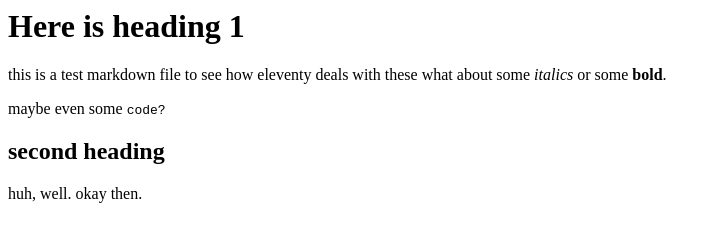
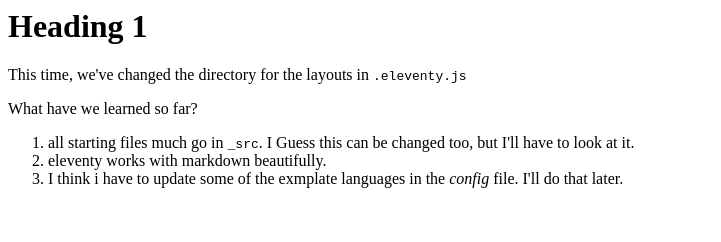
Before and after one commit to henryisbackonline/eleventy, an Eleventy site: page src/index.md in a window 1280 px wide. Shown: the whole page, without its empty margins (0-721 px from the left). Built offline with nearby package versions, Linux system fonts and the light colour scheme; Eleventy itself is replaced by a stand-in of ours; files that its build step writes are made by us from their sources.

Commit message:
change markdown test

```diff
--- a/src/index.md
+++ b/src/index.md
@@ -1,13 +1,13 @@
 ---
 layouts: base.html
-title: TEST TITLE
+title: Another markdown test
 ---
 
-# Here is heading 1
-this is a test markdown file to see how eleventy deals with these
-what about some *italics* or some **bold**.
+# Heading 1
+This time, we've changed the directory for the layouts in `.eleventy.js`
 
-maybe even some `code?`
+What have we learned so far?
 
-## second heading
-huh, well. okay then.
+1. all starting files much go in `_src`. I Guess this can be changed too, but I'll have to look at it.
+2. eleventy works with markdown beautifully.
+3. I think i have to update some of the exmplate languages in the *config* file. I'll do that later.
```
